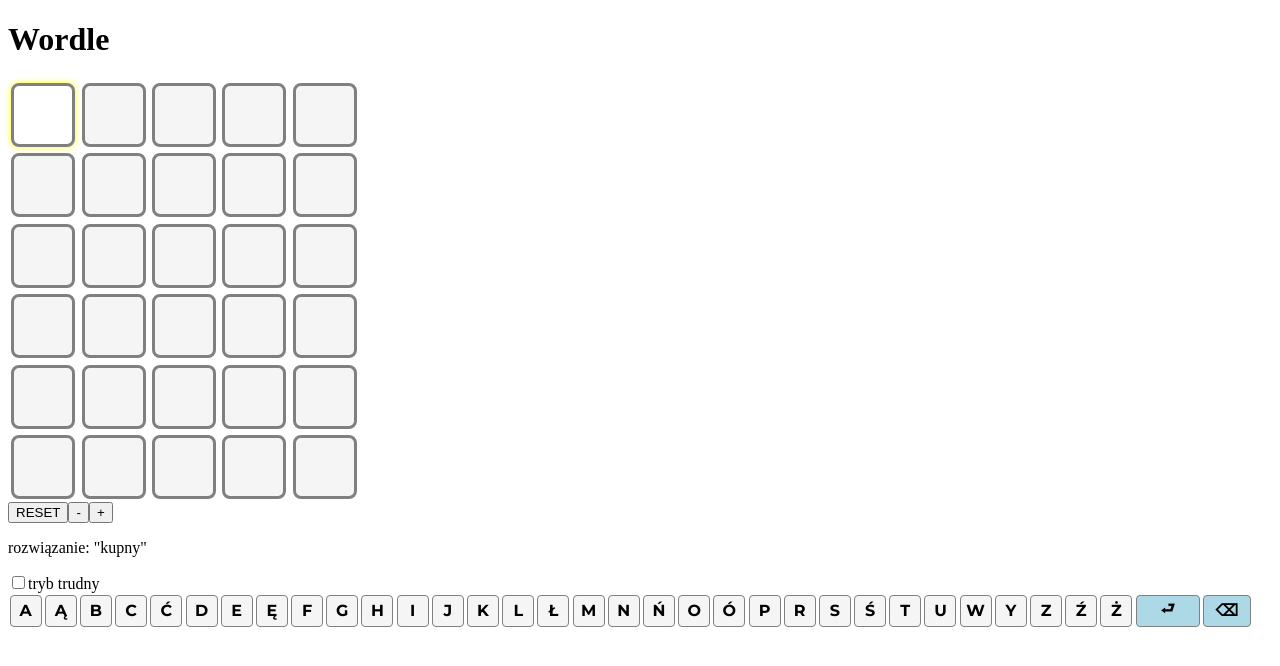
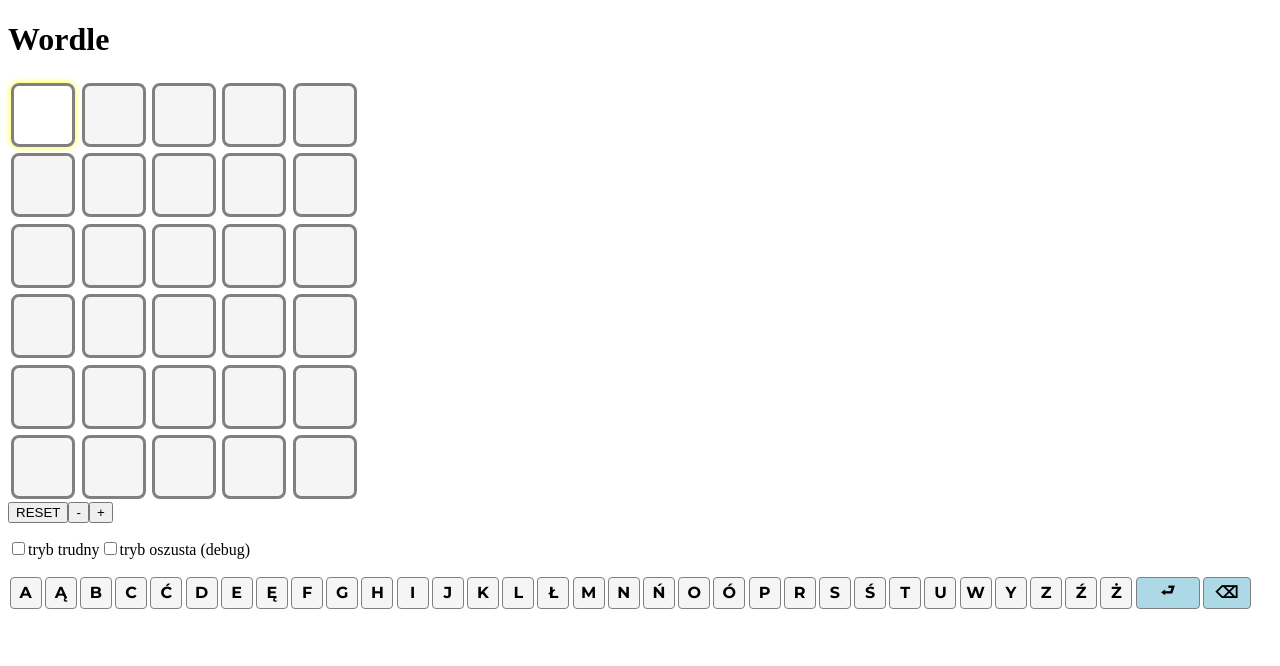
Before and after one commit to damjes/wordle, a React (Vite) app: page / in a window 1280 px wide. Shown: the top 666 px of the page. Built offline with nearby package versions, Linux system fonts and the light colour scheme.

Commit message:
Dodano tryb oszusta/debug do Gry

```diff
--- a/src/Gra.tsx
+++ b/src/Gra.tsx
@@ -19,6 +19,7 @@
 	const [numerPróby, setNumerPróby] = useState(0)
 	const [wygranko, setWygranko] = useState('')
 	const [trybTrudny, setTrybTrudny] = useState(false)
+	const [trybDebug, setTrybDebug] = useState(false)
 
 	const wypróbowane: string = próby.slice(numerPróby - 1).join('')
 
@@ -44,6 +45,9 @@
 	}
 
 	function czyMogęPrzełączyćTrybTrudny() {
+		if(trybDebug) {
+			return true // zawsze można przełączyć tryb w trybie debug
+		}
 		if(wygranko != '') {
 			return false // zablokuj przełączanie po wygranej/przegranej
 		}
@@ -100,11 +104,20 @@
 		<button onClick={() => resetuj()}>RESET</button>
 		<button onClick={() => setNumerPróby(numerPróby-1)}>-</button>
 		<button onClick={() => setNumerPróby(numerPróby+1)}>+</button>
-		<p>rozwiązanie: "{rozwiązanie}"</p>
-		<label>
-			<input type="checkbox" checked={trybTrudny} onChange={przełączTrybTrudny} />
-			tryb trudny
-		</label>
+		{
+			trybDebug &&
+			<p>rozwiązanie: "{rozwiązanie}"</p>
+		}
+		<p>
+			<label>
+				<input type="checkbox" checked={trybTrudny} onChange={przełączTrybTrudny} />
+				tryb trudny
+			</label>
+			<label>
+				<input type="checkbox" checked={trybDebug} onChange={() => {setTrybDebug(!trybDebug)}} />
+				tryb oszusta (debug)
+			</label>
+		</p>
 		<Klawiatura
 			wypróbowane={wypróbowane}
 			rozwiązanie={rozwiązanie}
```
